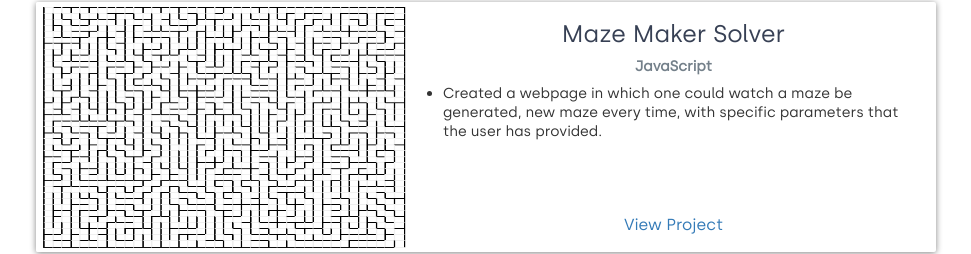
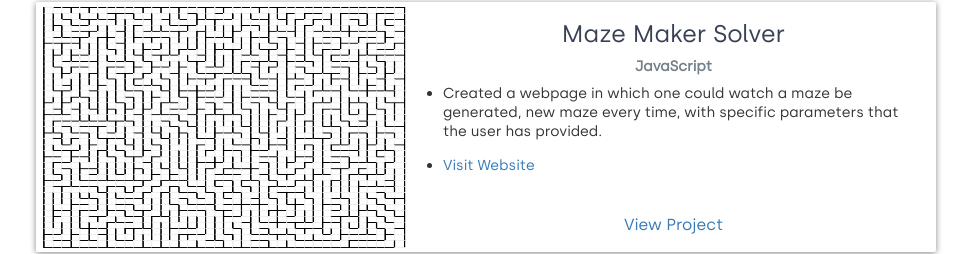
Before and after one commit to Anotm/Anotm.github.io, a plain HTML site: page index.html in a window 1280 px wide. Shown: the part 3199-3453 px from the top of the page, without its empty margins (154-1125 px from the left). Drawn offline with nearby package versions, Linux system fonts and the light colour scheme; files whose address does not match are found by name.

Commit message:
added maze website link

```diff
--- a/index.html
+++ b/index.html
@@ -185,6 +185,7 @@
                     <h3 class="language">JavaScript</h3>
                     <ul>
                         <li>Created a webpage in which one could watch a maze be generated, new maze every time, with specific parameters that the user has provided.</li>
+                        <li><a href="https://anotm.github.io/MazeMakerSolver/">Visit Website</a></li>
                     </ul>
                     <div class="link-container">
                         <a href="https://github.com/Anotm/MazeMakerSolver" target="_blank">View Project</a>
```
